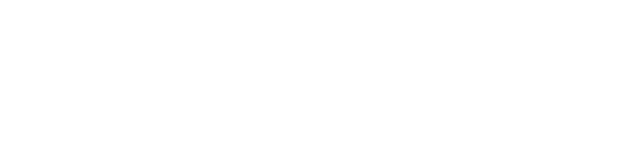
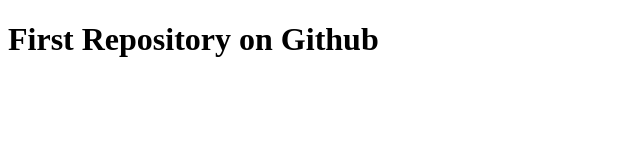
Before and after one commit to pabcrz/git, a plain HTML site: page index.html in a window 1280 px wide. Shown: the whole page, without its empty margins (0-640 px from the left). Drawn offline with Linux system fonts and the light colour scheme.

Commit message:
Update H1 on index.html

```diff
--- a/index.html
+++ b/index.html
@@ -6,6 +6,6 @@
     <title>Document</title>
 </head>
 <body>
-
+    <h1>First Repository on Github</h1>
 </body>
 </html>
```
